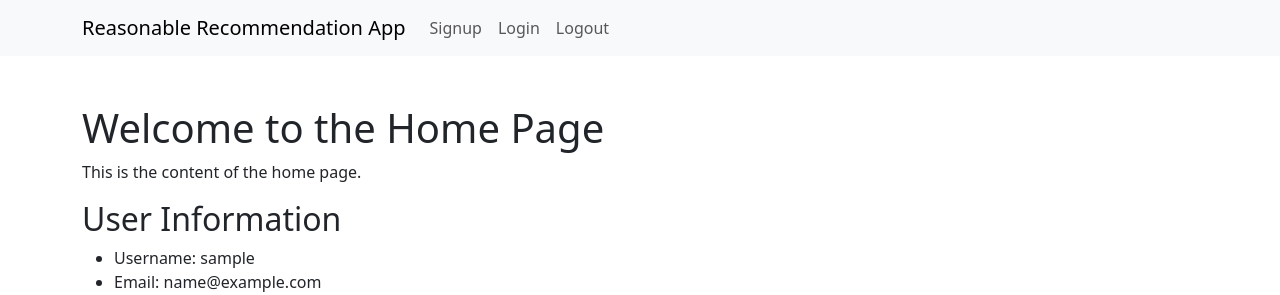
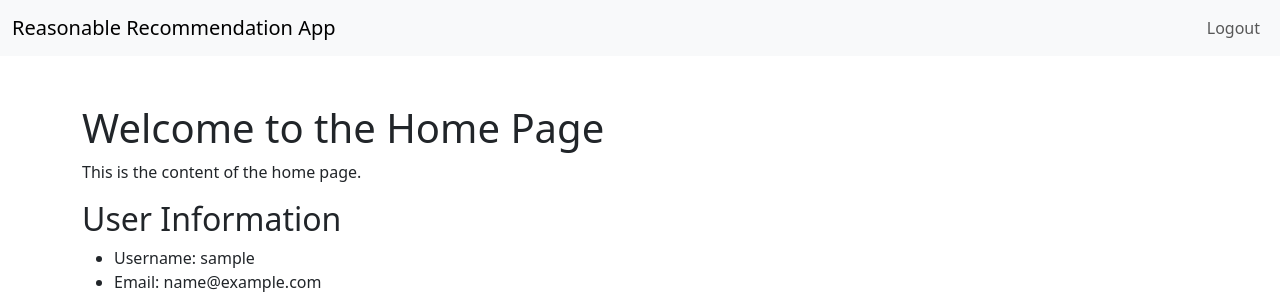
Before and after one commit to rakuten-team2-django/rakuten-team2-project, a Django app: page /reasonable_recommendation_app/home/ in a window 1280 px wide. Shown: the top 295 px of the page. Run offline with Django 4.2, Linux system fonts and the light colour scheme; the visitor is signed in with stand-in values (Sample User, id 1).

Commit message:
apply nav items to base.html

```diff
--- a/templates/base.html
+++ b/templates/base.html
@@ -20,8 +20,9 @@
   <body>
     <header>
       <!-- Navigation Bar -->
-      <nav class="navbar navbar-expand-lg navbar-light bg-light">
-        <div class="container">
+      <nav class="navbar navbar-expand navbar-light bg-light">
+        <!-- Changed navbar-expand-lg to navbar-expand -->
+        <div class="container-fluid">
           <a class="navbar-brand" href="#">Reasonable Recommendation App</a>
           <button
             class="navbar-toggler"
@@ -34,17 +35,23 @@
           >
             <span class="navbar-toggler-icon"></span>
           </button>
-          <div class="collapse navbar-collapse" id="navbarNav">
-            <ul class="navbar-nav ml-auto">
+          <div
+            class="collapse navbar-collapse d-flex flex-column align-items-end"
+            id="navbarNav"
+          >
+            <ul class="navbar-nav">
+              {% if not user.is_authenticated %}
               <li class="nav-item">
                 <a class="nav-link" href="{% url 'signup' %}">Signup</a>
               </li>
               <li class="nav-item">
                 <a class="nav-link" href="{% url 'login' %}">Login</a>
               </li>
+              {% endif %} {% if user.is_authenticated %}
               <li class="nav-item">
                 <a class="nav-link" href="{% url 'logout' %}">Logout</a>
               </li>
+              {% endif %}
             </ul>
           </div>
         </div>
```
